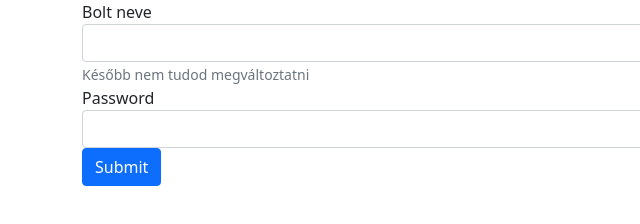
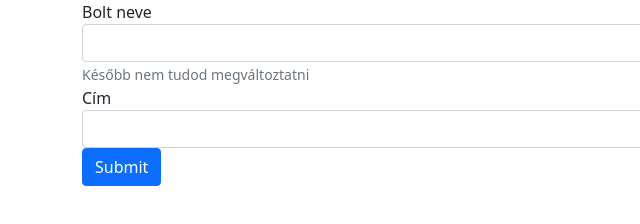
Before and after one commit to DaniVagyok/node.js-homework, a website: page static/shop_add.html in a window 1280 px wide. Shown: the full height of the page, 0-640 px from the left. Drawn offline with nearby package versions, Linux system fonts and the light colour scheme.

Commit message:
Fixed label

```diff
--- a/static/shop_add.html
+++ b/static/shop_add.html
@@ -21,7 +21,7 @@
                 <small id="emailHelp" class="form-text text-muted">Később nem tudod megváltoztatni</small>
             </div>
             <div class="form-group">
-                <label for="shopaddress">Password</label>
+                <label for="shopaddress">Cím</label>
                 <input type="text" class="form-control" id="shopaddress">
             </div>
             <button type="submit" class="btn btn-primary">Submit</button>
```
